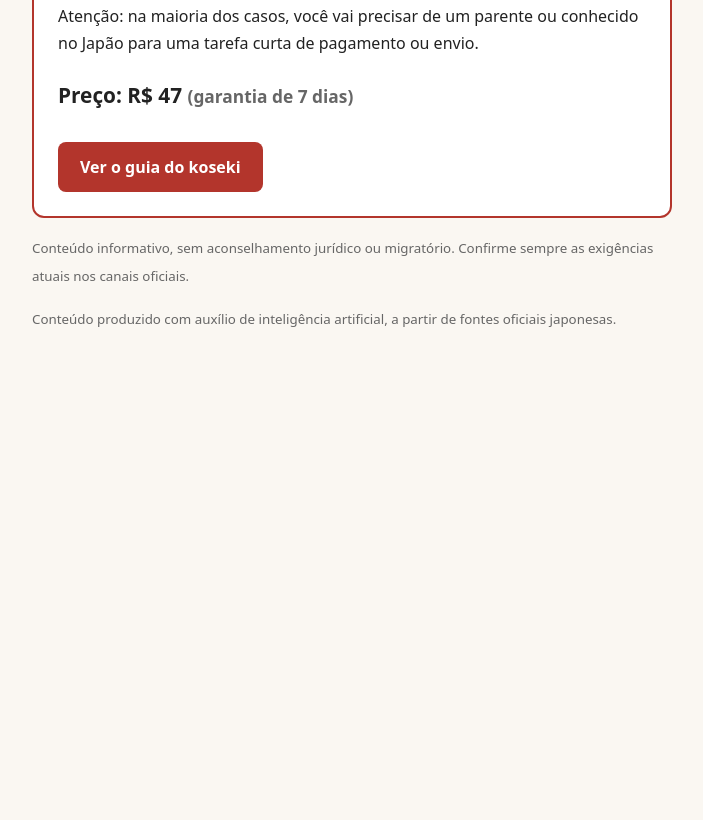
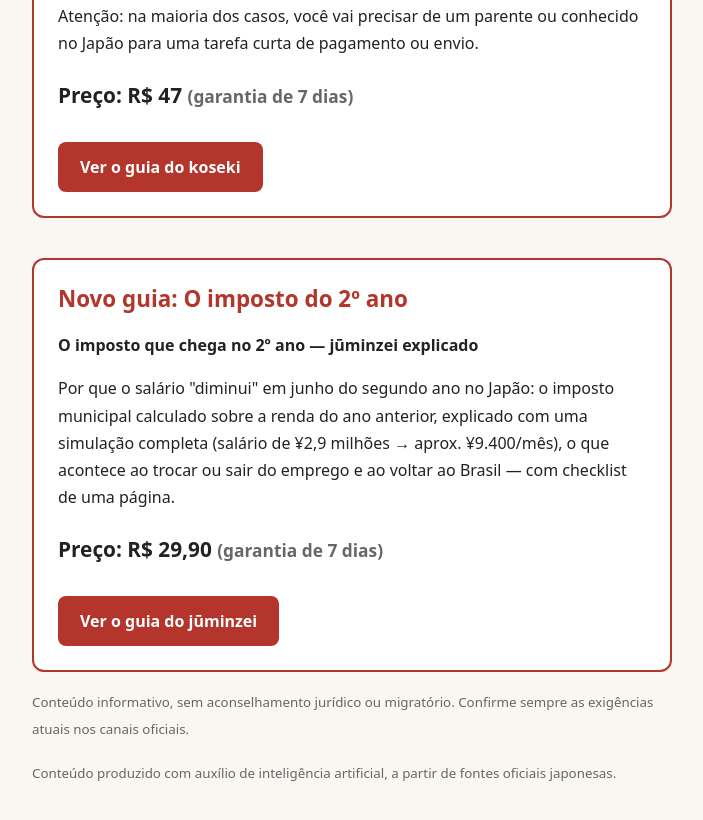
Before and after one commit to rotanikkei/rotanikkei.github.io, a plain HTML site: page index.html in a window 1280 px wide. Shown: the part 1501-2321 px from the top of the page, without its empty margins (288-991 px from the left). Before the commit the page ends 1897 px from the top, so only its background shows below. Drawn offline with Linux system fonts and the light colour scheme.

Commit message:
Add resident tax guide (product 4)
Added a new section for the 'O imposto do 2º ano' guide with details and pricing.

```diff
--- a/index.html
+++ b/index.html
@@ -88,6 +88,14 @@
       <a class="cta" href="https://go.hotmart.com/S108638299W">Ver o guia do koseki</a>
   </section>
 
+    <section class="paid">
+            <h2>Novo guia: O imposto do 2º ano</h2>
+          <p><strong>O imposto que chega no 2º ano — jūminzei explicado</strong></p>
+            <p>Por que o salário "diminui" em junho do segundo ano no Japão: o imposto municipal calculado sobre a renda do ano anterior, explicado com uma simulação completa (salário de ¥2,9 milhões → aprox. ¥9.400/mês), o que acontece ao trocar ou sair do emprego e ao voltar ao Brasil — com checklist de uma página.</p>
+            <p class="price">Preço: R$ 29,90 <small>(garantia de 7 dias)</small></p>
+            <a class="cta" href="https://go.hotmart.com/C108640187N">Ver o guia do jūminzei</a>
+    </section>
+
   <p><small>Conteúdo informativo, sem aconselhamento jurídico ou migratório.
      Confirme sempre as exigências atuais nos canais oficiais.</small></p>
   <p><small>Conteúdo produzido com auxílio de inteligência artificial, a partir de fontes oficiais japonesas.</small></p>
```
